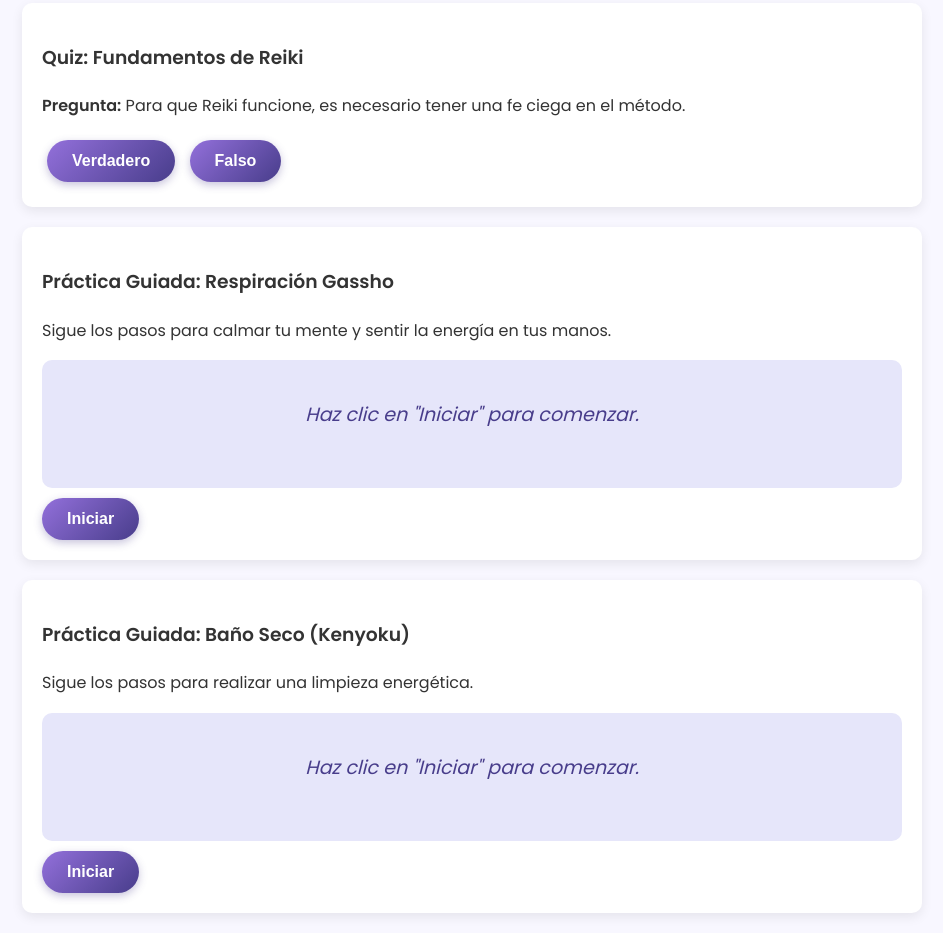
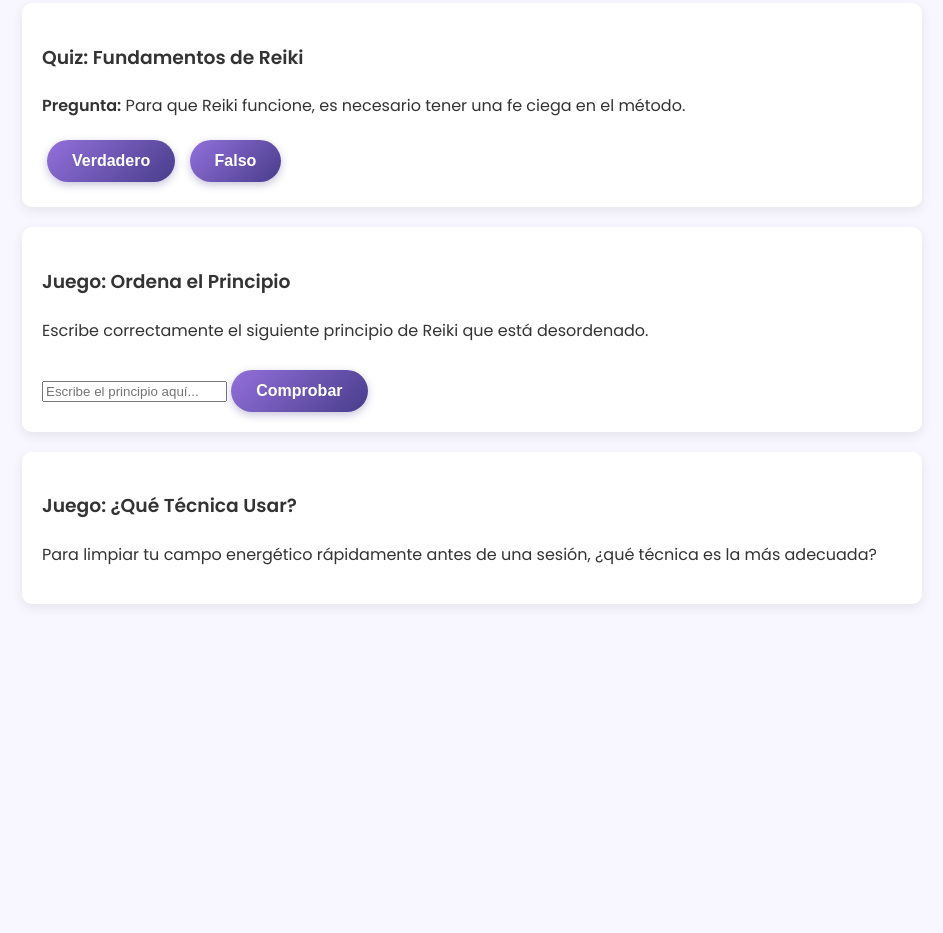
Before and after one commit to Marisha200/shoden, a plain HTML site: page dojo.html in a window 1280 px wide. Shown: the part 1220-2153 px from the top of the page, without its empty margins (168-1111 px from the left). After the commit the page ends 1844 px from the top, so only its background shows below. Drawn offline with Linux system fonts and the light colour scheme.

Commit message:
Update dojo.html

```diff
--- a/dojo.html
+++ b/dojo.html
@@ -18,7 +18,7 @@
 
     <div class="container">
         <section id="dojo-intro">
-            <p>¡La mejor forma de aprender es haciendo! Usa estas herramientas para afianzar tus conocimientos y practicar las técnicas de Reiki de una manera divertida.</p>
+            <p>¡La mejor forma de aprender es haciendo! Usa estas herramientas para afianzar tus conocimientos de una manera divertida.</p>
         </section>
 
         <!-- Game 1: Drag and Drop -->
@@ -45,25 +45,26 @@
             <div id="quiz-feedback" class="feedback" style="display:none;"></div>
         </div>
 
-        <!-- Practice 3: Guided Gassho Breathing -->
-        <div class="practice-container">
-            <h3>Práctica Guiada: Respiración Gassho</h3>
-            <p>Sigue los pasos para calmar tu mente y sentir la energía en tus manos.</p>
-            <div class="practice-animation">
-                <p id="gassho-step-text" class="practice-step-text">Haz clic en "Iniciar" para comenzar.</p>
-            </div>
-            <button class="button" id="gassho-button" onclick="doGasshoStep()">Iniciar</button>
+        <!-- Game 3: Gokai Scramble -->
+        <div class="game-container">
+            <h3>Juego: Ordena el Principio</h3>
+            <p>Escribe correctamente el siguiente principio de Reiki que está desordenado.</p>
+            <p id="scrambled-gokai" class="scrambled-text"></p>
+            <input type="text" id="gokai-input" placeholder="Escribe el principio aquí...">
+            <button class="button" onclick="checkGokaiScramble()">Comprobar</button>
+            <div id="gokai-scramble-feedback" class="feedback" style="display:none;"></div>
         </div>
 
-        <!-- Practice 4: Guided Kenyoku -->
-        <div class="practice-container">
-            <h3>Práctica Guiada: Baño Seco (Kenyoku)</h3>
-            <p>Sigue los pasos para realizar una limpieza energética.</p>
-            <div class="practice-animation">
-                <p id="kenyoku-step-text" class="practice-step-text">Haz clic en "Iniciar" para comenzar.</p>
+        <!-- Game 4: What's the Technique? -->
+        <div class="game-container">
+            <h3>Juego: ¿Qué Técnica Usar?</h3>
+            <p id="technique-scenario">Para limpiar tu campo energético rápidamente antes de una sesión, ¿qué técnica es la más adecuada?</p>
+            <div id="technique-options" class="button-group">
+                <!-- Buttons will be generated by JS -->
             </div>
-            <button class="button" id="kenyoku-button" onclick="doKenyokuStep()">Iniciar</button>
+            <div id="technique-feedback" class="feedback" style="display:none;"></div>
         </div>
+
     </div>
     <script src="script.js"></script>
 </body>
```
